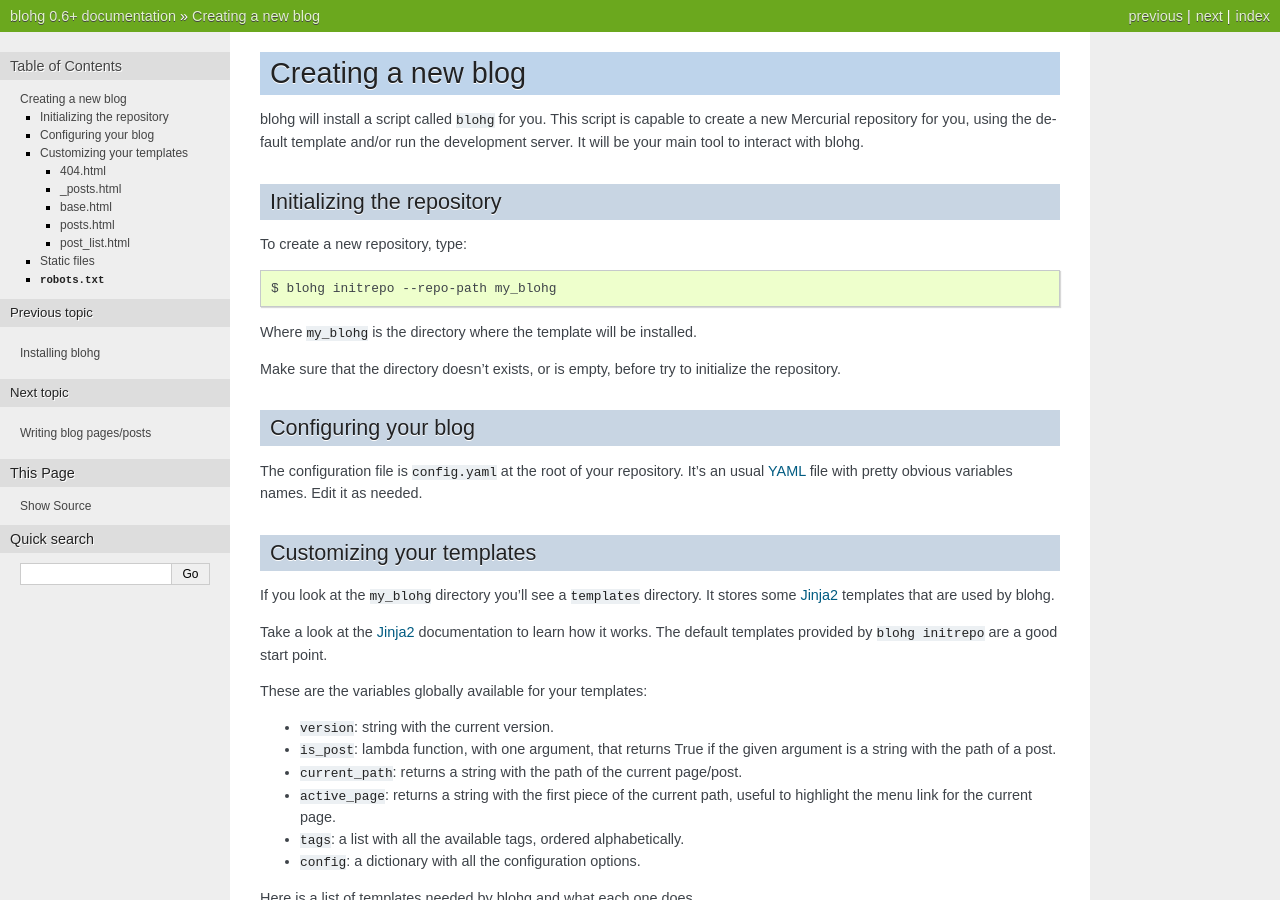
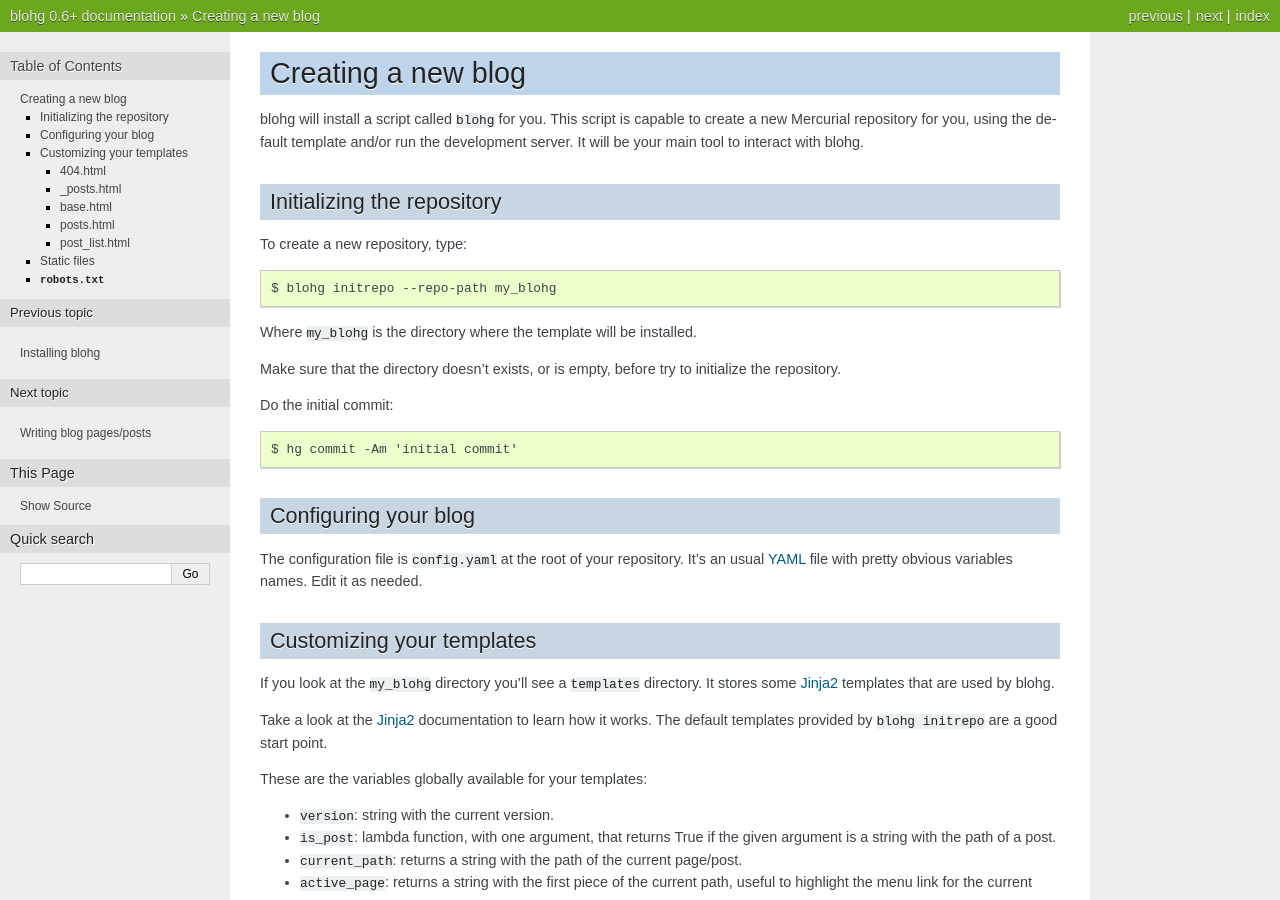
Before and after one commit to rafaelmartins/blohg, a Sphinx documentation site: the page built from docs/new-blog.rst, in a window 1280 px wide and 900 px high. Built offline with Sphinx 7.4.7, drawn with Linux system fonts in a browser that asks for light colours.

Commit message:
added initial commit info for docs

```diff
--- a/docs/new-blog.rst
+++ b/docs/new-blog.rst
@@ -18,6 +18,9 @@ Where ``my_blohg`` is the directory where the template will be installed.
 Make sure that the directory doesn't exists, or is empty, before try to
 initialize the repository.
 
+Do the initial commit::
+
+    $ hg commit -Am 'initial commit'
 
 Configuring your blog
 ---------------------
```
